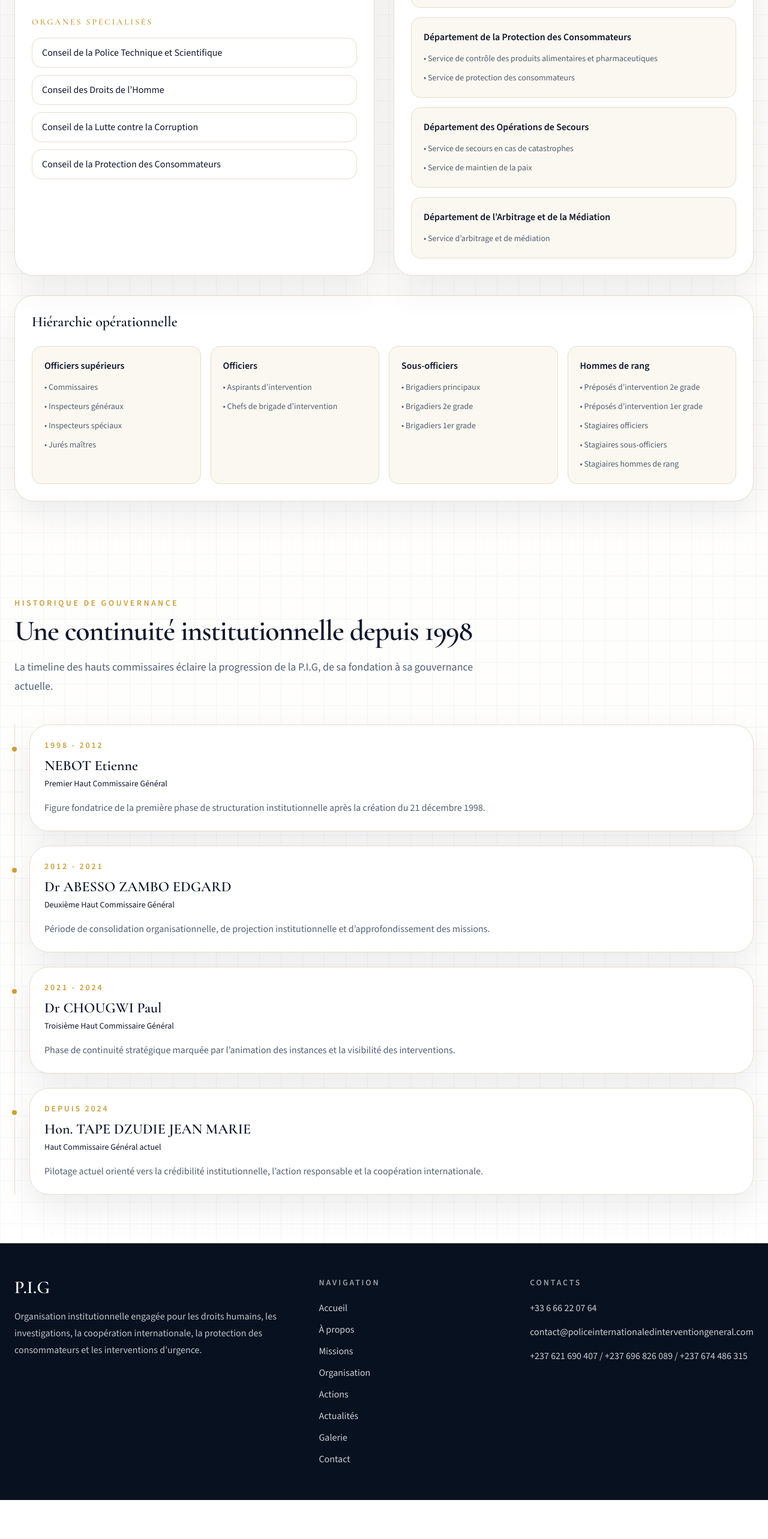
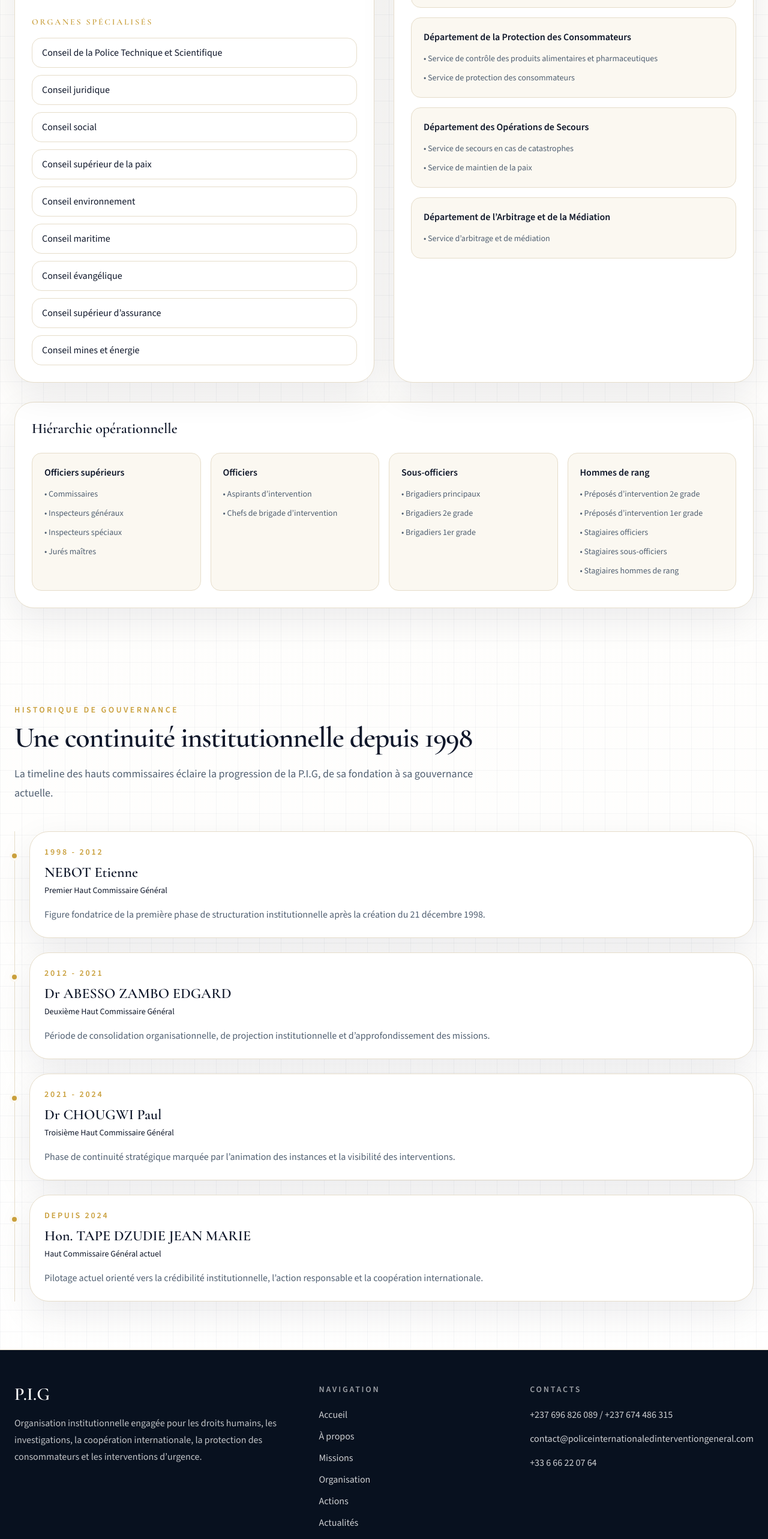
Before and after one commit to larrypops/P-I-G, a Next.js app: page /organisation in a window 1280 px wide. Shown: the part 5520-8086 px from the top of the page at 60% size. Before the commit the page ends 8021 px from the top, so only its background shows below. Built offline with nearby package versions, Linux system fonts and the light colour scheme.

Commit message:
Met a jour les contacts et les conseils specialises

```diff
--- a/content/contacts.ts
+++ b/content/contacts.ts
@@ -7,6 +7,14 @@ export const contacts = {
   },
   offices: [
     {
+      name: "Bureau Afrique / Cameroun",
+      contact: "Coordination opérationnelle",
+      role: "Accueil institutionnel",
+      address: "Cameroun",
+      phone: "+237 696 826 089 / +237 674 486 315",
+      email: "contact@policeinternationaledinterventiongeneral.com",
+    },
+    {
       name: "Bureau France",
       contact: "YAKER EKALL Simone Daniella",
       role: "Chargée des relations publiques",
@@ -14,13 +22,5 @@ export const contacts = {
       phone: "+33 6 66 22 07 64",
       email: "contact@policeinternationaledinterventiongeneral.com",
     },
-    {
-      name: "Bureau Afrique / Cameroun",
-      contact: "Coordination opérationnelle",
-      role: "Accueil institutionnel",
-      address: "Cameroun",
-      phone: "+237 621 690 407 / +237 696 826 089 / +237 674 486 315",
-      email: "contact@policeinternationaledinterventiongeneral.com",
-    },
   ],
 };
--- a/content/organisation.json
+++ b/content/organisation.json
@@ -72,9 +72,14 @@
   ],
   "specializedOrgans": [
     "Conseil de la Police Technique et Scientifique",
-    "Conseil des Droits de l’Homme",
-    "Conseil de la Lutte contre la Corruption",
-    "Conseil de la Protection des Consommateurs"
+    "Conseil juridique",
+    "Conseil social",
+    "Conseil supérieur de la paix",
+    "Conseil environnement",
+    "Conseil maritime",
+    "Conseil évangélique",
+    "Conseil supérieur d’assurance",
+    "Conseil mines et énergie"
   ],
   "departments": [
     {
```
